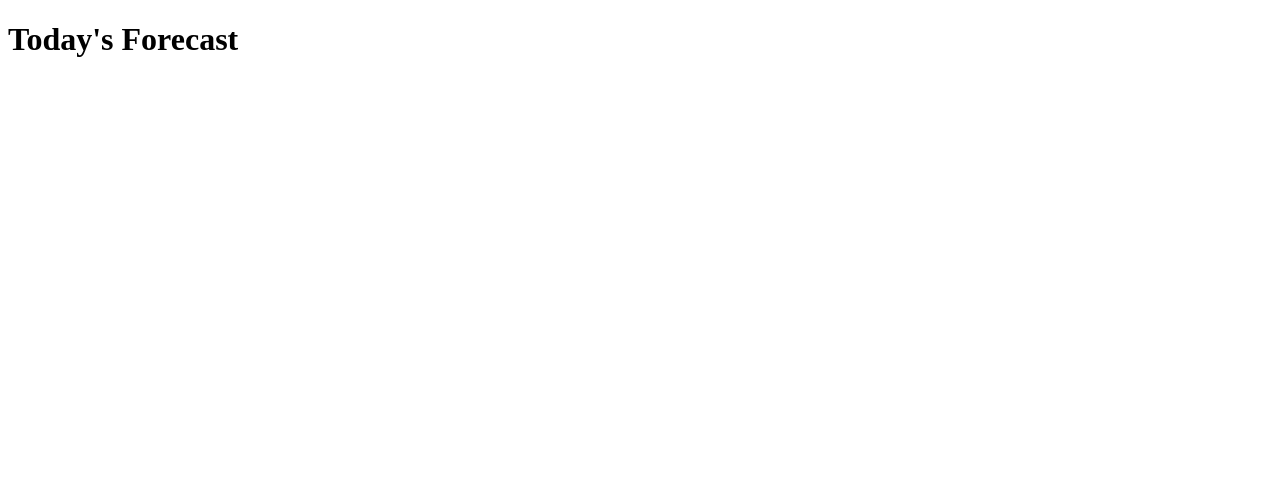
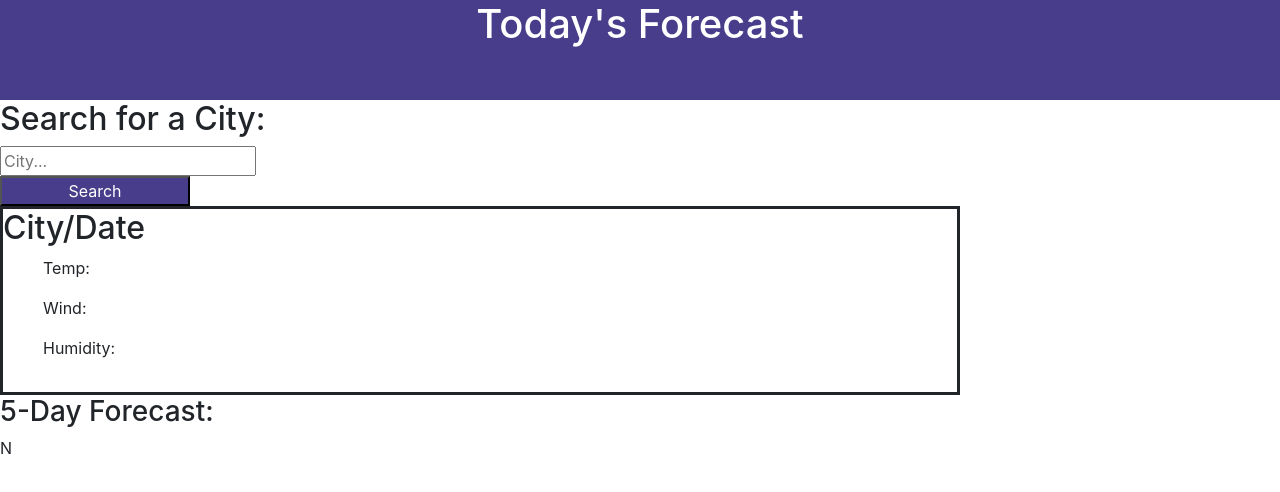
Before and after one commit to Javier2596/Weather-Dashboard, a plain HTML site: page index.html in a window 1280 px wide. Drawn offline with nearby package versions, Linux system fonts and the light colour scheme.

Commit message:
updated html and css

```diff
--- a/assets/style.css
+++ b/assets/style.css
@@ -0,0 +1,31 @@
+.Fore-block {
+    display:inline;
+}
+#head {
+    background-color: darkslateblue;
+    height: 100px;
+    text-align: center;
+
+    color:white;
+
+}
+
+
+#city-block {
+    border-style: solid;
+    border-width: 3px;
+    width: 75%;
+
+}
+
+.city-info {
+    display:inline-block;
+    justify-content: space-between;
+}
+
+
+#btn {
+    width: 190px;
+    background-color:darkslateblue;
+    color:white;
+}
--- a/index.html
+++ b/index.html
@@ -4,9 +4,42 @@
     <meta charset="UTF-8">
     <meta http-equiv="X-UA-Compatible" content="IE=edge">
     <meta name="viewport" content="width=device-width, initial-scale=1.0">
+    <link rel="stylesheet" href="https://cdnjs.cloudflare.com/ajax/libs/twitter-bootstrap/4.5.0/css/bootstrap.min.css">
+    <link rel="Stylesheet" href="./assets/style.css">
     <title>Weather Dashboard</title>
 </head>
 <body>
-    <h1>Today's Forecast</h1>
+    <header id="head">
+        <h1>Today's Forecast</h1>
+    </header>
+<main>
+    <section>
+        <h2>Search for a City:</h2>
+        <div>
+            <input placeholder="City..."></input>
+
+        </div>
+
+        <button id="btn">Search</button>
+    </section>
+        <div id="city-block">
+            <h2 placeholder="City/Date">City/Date</h2>
+            <ul class="city-info">
+                <p>Temp:</p>
+                <p>Wind:</p>
+                <p>Humidity:</p>
+            </ul>
+        </div>
+
+    <div class="day-block">
+        <h3>5-Day Forecast:</h3>
+        <div Class="Fore-block">N</div>
+
+    </div>
+</main>
+
+
 </body>
+<script src="https://code.jquery.com/jquery-3.5.1.min.js"></script>
+
 </html>
```
